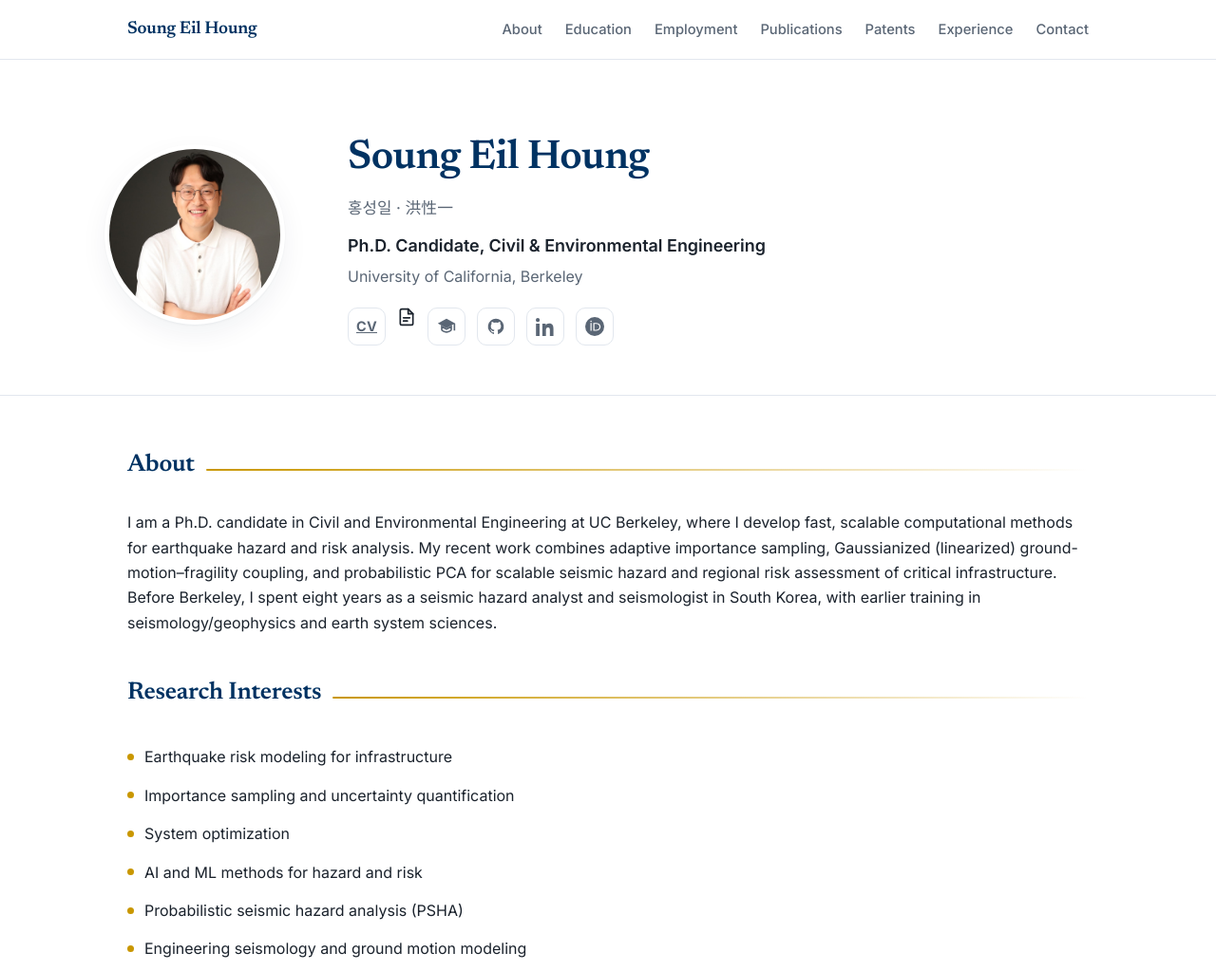
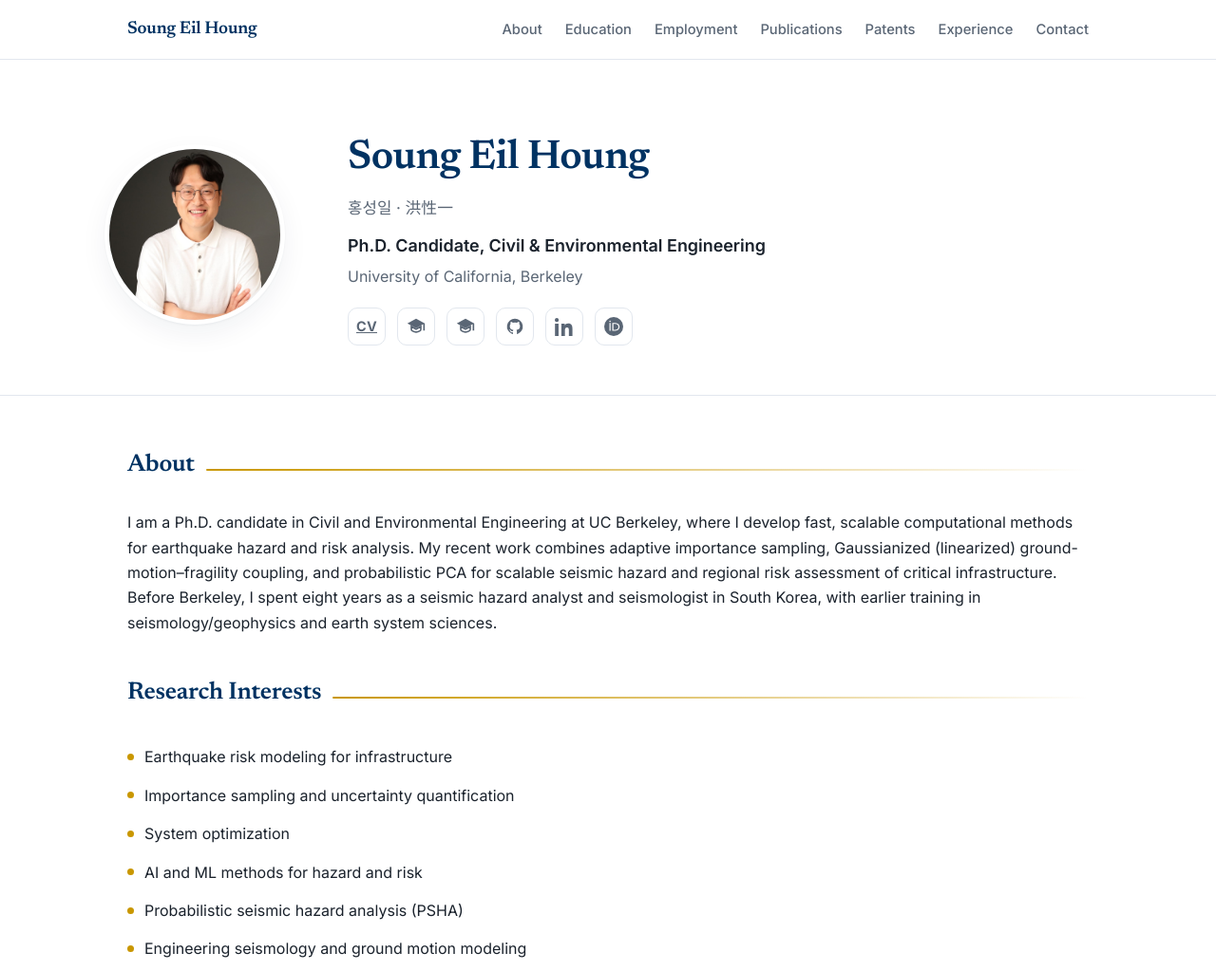
Before and after one commit to sehoung/sehoung.github.io, a plain HTML site: page index.html in a window 1280 px wide. Shown: the top 1023 px of the page at 95% size. Drawn offline with Linux system fonts and the light colour scheme.

Commit message:
Add Google Scholar link with corresponding SVG icon

```diff
--- a/index.html
+++ b/index.html
@@ -214,7 +214,8 @@
       <p class="affil">University of California, Berkeley</p>
       <div class="socials">
         <a href="CV.pdf" target="_blank" rel="noopener" aria-label="CV (PDF)" title="CV"><span style="font-weight:700; font-size:.9rem; letter-spacing:.02em;">CV</span></a>
-           <svg viewBox="0 0 24 24" fill="none" stroke="currentColor" stroke-width="2" stroke-linecap="round" stroke-linejoin="round"><path d="M14 2H6a2 2 0 0 0-2 2v16a2 2 0 0 0 2 2h12a2 2 0 0 0 2-2V8z"/><path d="M14 2v6h6"/><path d="M8 13h8M8 17h5"/></svg>
+        <a href="https://scholar.google.com/citations?user=Ym2fkggAAAAJ&hl=en" aria-label="Google Scholar" title="Google Scholar">
+          <svg viewBox="0 0 24 24" fill="currentColor"><path d="M12 2 1 8l11 6 9-4.9V17h2V8L12 2z"/><path d="M6 12v3.5c0 1.7 2.7 3.5 6 3.5s6-1.8 6-3.5V12l-6 3.3L6 12z" fill="none" stroke="currentColor" stroke-width="2"/></svg>
         </a>
         <a href="https://scholar.google.com/citations?user=Ym2fkggAAAAJ&hl=en" aria-label="Google Scholar" title="Google Scholar">
           <svg viewBox="0 0 24 24" fill="currentColor"><path d="M12 2 1 8l11 6 9-4.9V17h2V8L12 2z"/><path d="M6 12v3.5c0 1.7 2.7 3.5 6 3.5s6-1.8 6-3.5V12l-6 3.3L6 12z" fill="none" stroke="currentColor" stroke-width="2"/></svg>
```
